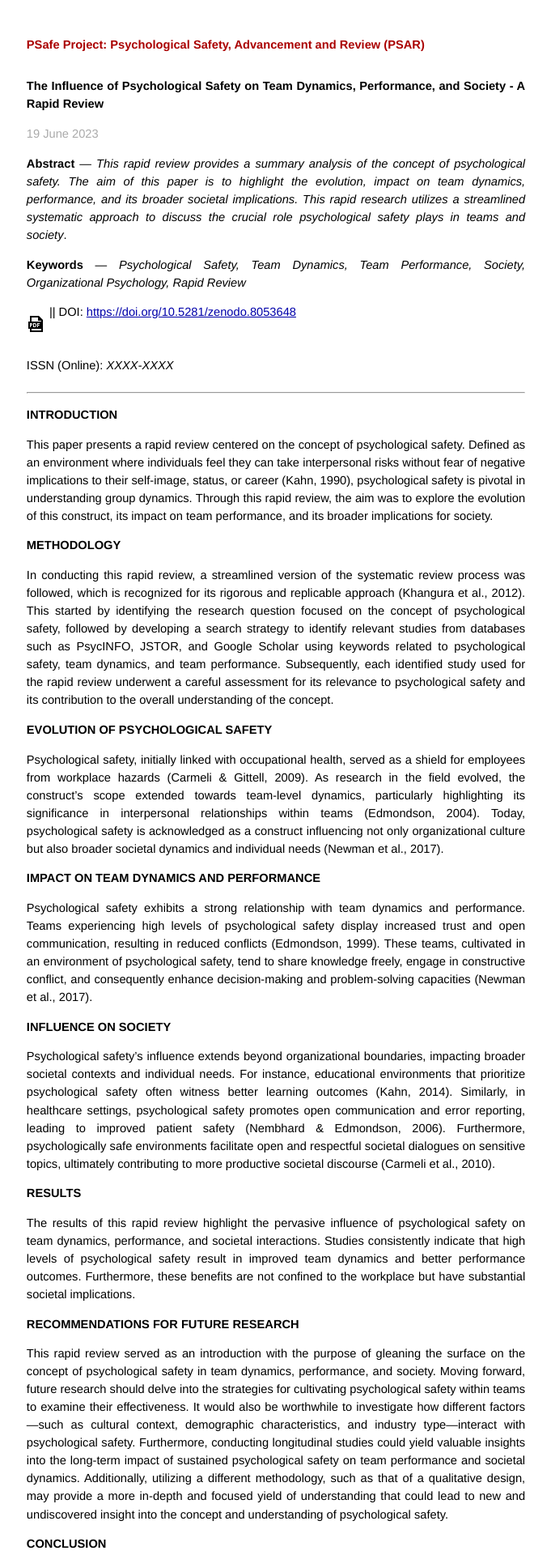
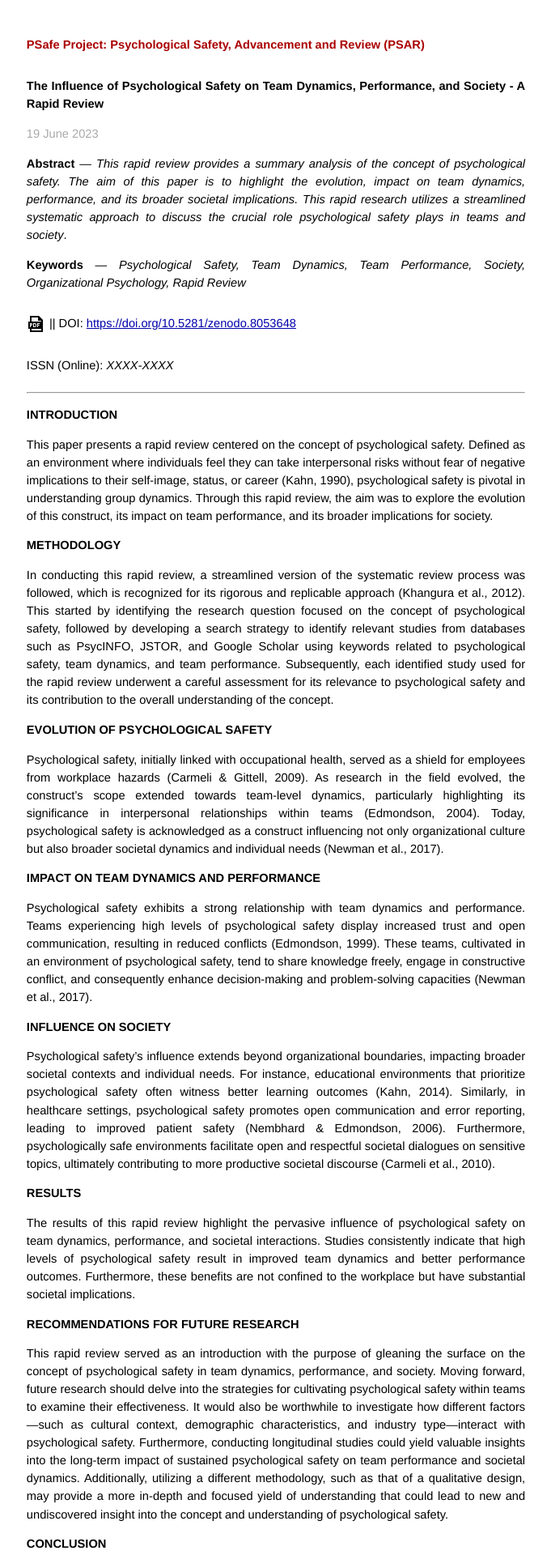
Before and after one commit to atidbit/psafe, a Jekyll site: the page built from _posts/2023-06-19-influence-of-psychological-safety-a-rapid-review.md, in a window 1280 px wide. Shown: the top 1920 px of the page at 81% size, without its empty margins (299-980 px from the left). Built offline with Jekyll 4.4.1, drawn with Linux system fonts in a browser that asks for light colours.

Commit message:
Update 2023-06-19-influence-of-psychological-safety-a-rapid-review.md

```diff
--- a/_posts/2023-06-19-influence-of-psychological-safety-a-rapid-review.md
+++ b/_posts/2023-06-19-influence-of-psychological-safety-a-rapid-review.md
@@ -17,7 +17,7 @@
 **Keywords** — _Psychological Safety, Team Dynamics, Team Performance, Society,
 Organizational Psychology, Rapid Review_
 
-<a href="https://zenodo.org/record/8053648/files/Influence_of_Psychological_Safety_A_Rapid_Review.pdf?download=1" target="_blank"><img src="/images/pdf-icon.png" style="vertical-align:top; display:inline;"></a> ||
+<a href="https://zenodo.org/record/8053648/files/Influence_of_Psychological_Safety_A_Rapid_Review.pdf?download=1" target="_blank"><img src="/images/pdf-icon.png" style="vertical-align:middle; display:inline;"></a> ||
 DOI: <a href="https://doi.org/10.5281/zenodo.8053648" target="_blank">https://doi.org/10.5281/zenodo.8053648</a>
 
 ISSN (Online): _XXXX-XXXX_
```
